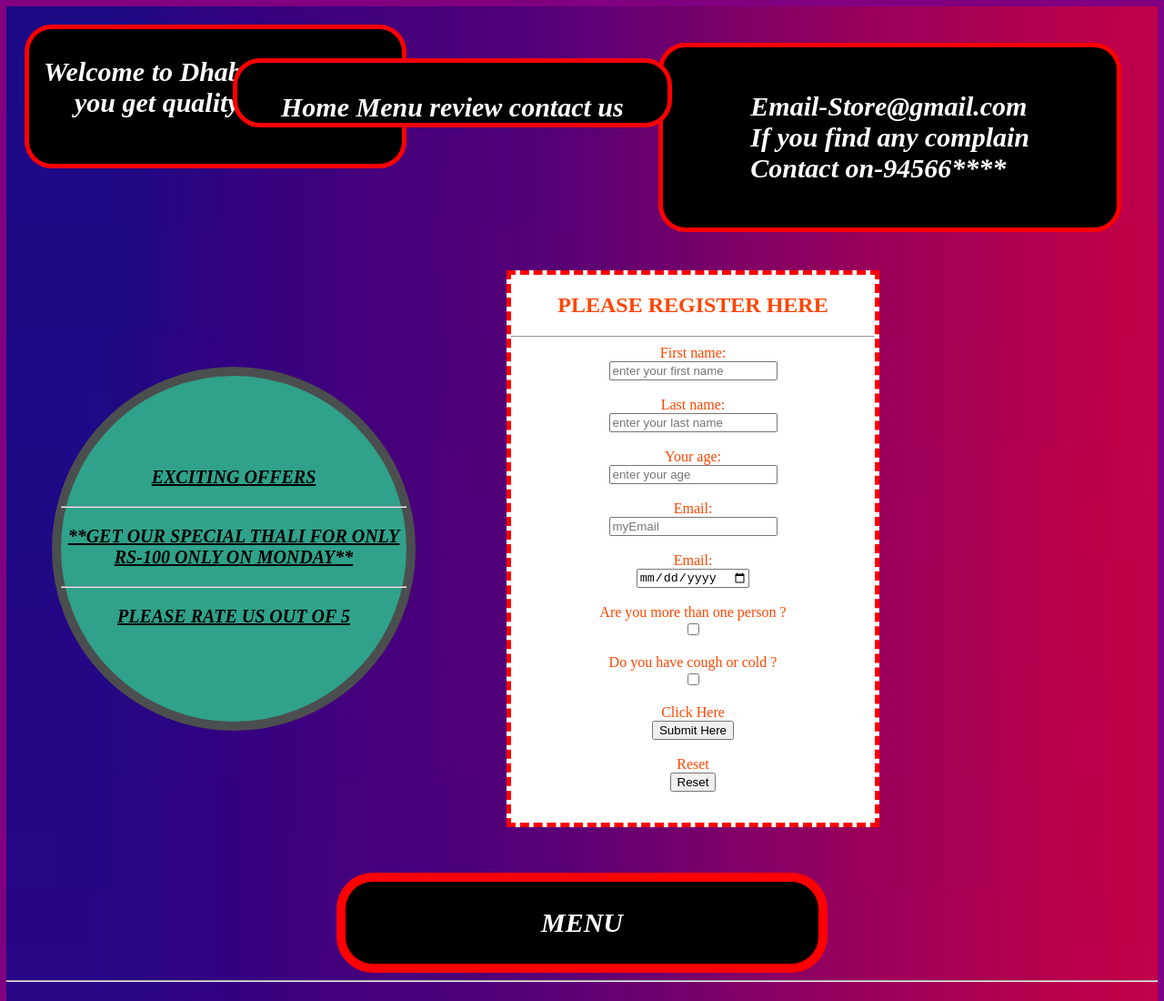
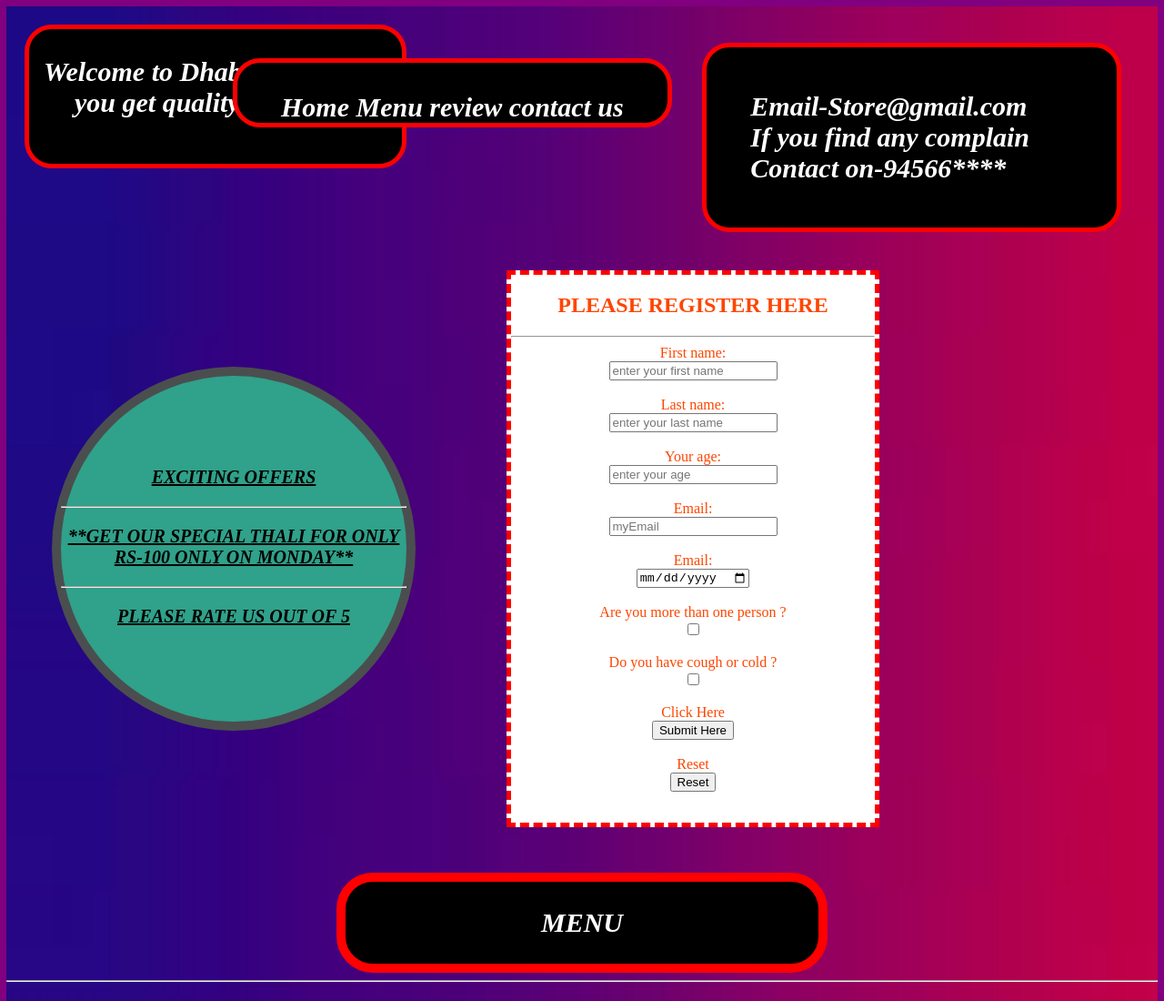
Before and after one commit to VaishnaviSuryawanshi/CSSAssignment2, a plain HTML site: page index.html in a window 1280 px wide. Shown: the top 1100 px of the page at 91% size. Drawn offline with Linux system fonts and the light colour scheme.

Commit message:
Update index.css

```diff
--- a/index.css
+++ b/index.css
@@ -55,7 +55,7 @@ body {
     margin: 40px 40px 0 0;
     padding-top: 3rem;
     padding-bottom: 3rem;
-    padding-left: 6rem;
+    padding-left: 3rem;
     padding-right: 6rem;
     background-color: black;
     color: white;
```
